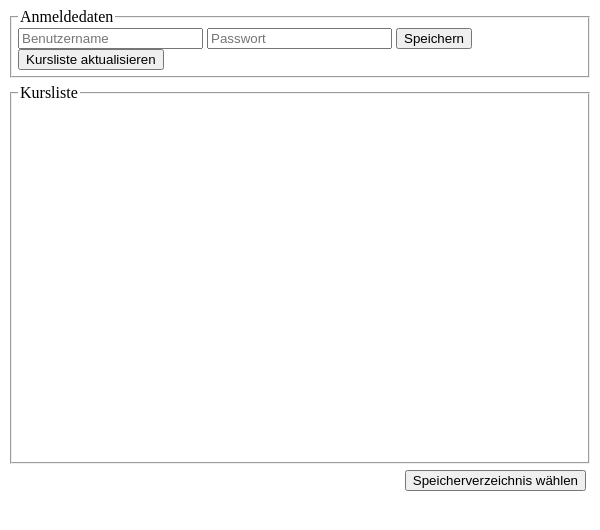
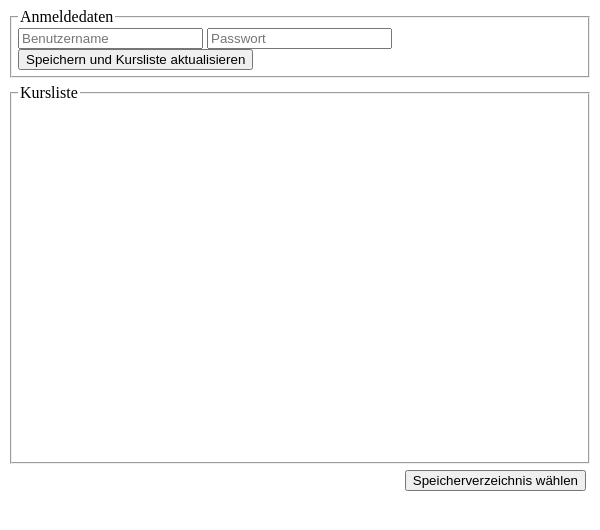
Before and after one commit to jawys/sync-my-moodle, an Electron app: page index.html in a window 600 px wide. Drawn offline with Linux system fonts and the light colour scheme; no server answers.

Commit message:
🔥 Remove unnecessary second button to improve usability

```diff
--- a/index.html
+++ b/index.html
@@ -11,8 +11,7 @@
     <legend>Anmeldedaten</legend>
     <input type="text" id="username" placeholder="Benutzername">
     <input type="password" id="password" placeholder="Passwort">
-    <button id="save-credentials">Speichern</button>
-    <button id="update-courses">Kursliste aktualisieren</button>
+    <button id="save-credentials">Speichern und Kursliste aktualisieren</button>
   </fieldset>
   <p></p>
   <fieldset>
@@ -32,7 +31,6 @@
 
   // Get the UI buttons
   const saveBtn = document.getElementById('save-credentials')
-  const coursesBtn = document.getElementById('update-courses')
   const selectDirBtn = document.getElementById('select-directory')
   const downloadBtn = document.getElementById('download')
 
@@ -45,9 +43,6 @@
       password: password
     }
     ipc.send('save-credentials', credentials)
-  })
-
-  coursesBtn.addEventListener('click', () => {
     ipc.send('update-courses')
   })
 
```
